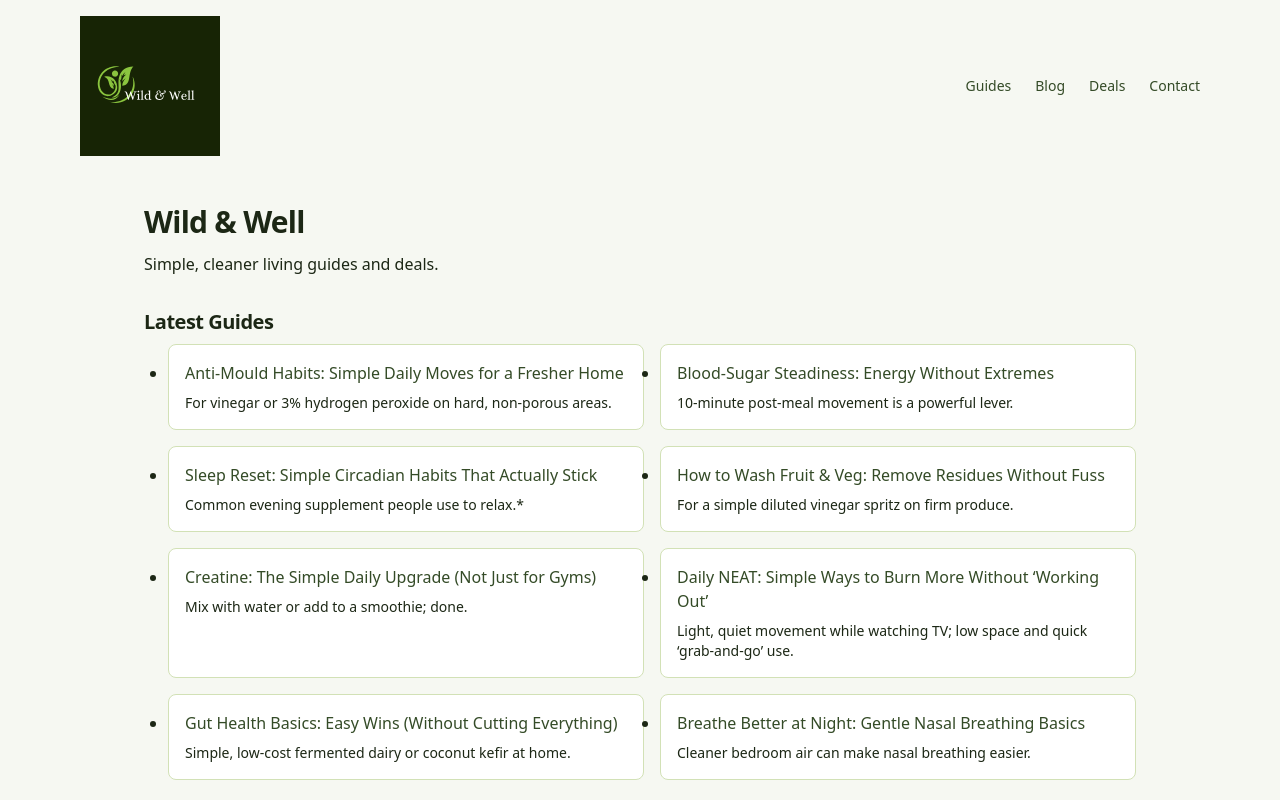
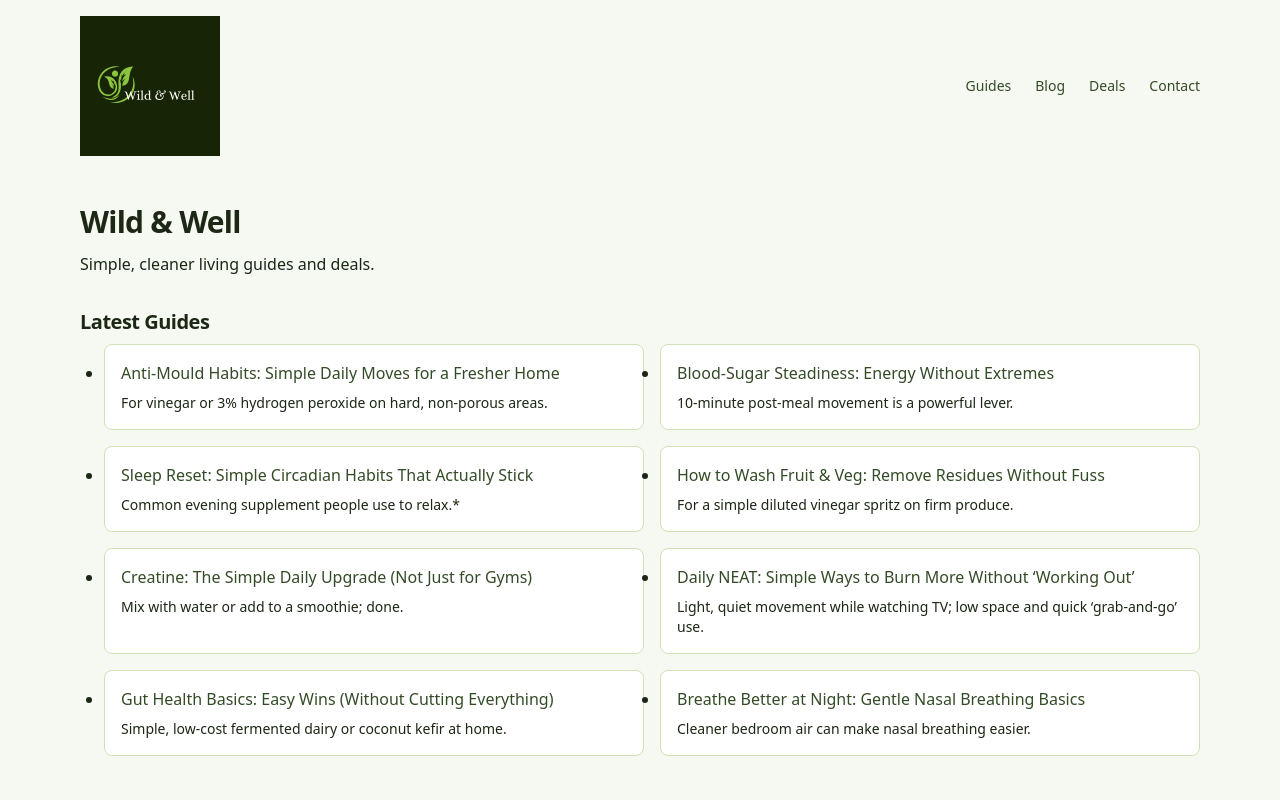
Before and after one commit to dariosandison/Eco---Holistic, a Next.js app: page / in a window 1280 px wide. Shown: the top 800 px of the page. Built offline with nearby package versions, Linux system fonts and the light colour scheme.

Commit message:
Update Layout.js

```diff
--- a/components/Layout.js
+++ b/components/Layout.js
@@ -1,16 +1,19 @@
-import Head from 'next/head';
-import Header from './Header';
-import Footer from './Footer';
+// components/Layout.js
+import SEO from '@/components/SEO';
+import Header from '@/components/Header';
+import Footer from '@/components/Footer';
+import site from '@/../site.config';
 
-export default function Layout({ children }) {
+export default function Layout({ children, seo = {} }) {
   return (
     <>
-      <Head>
-        <meta name="theme-color" content="#C9D8B6" />
-      </Head>
+      <SEO {...seo} canonical={seo.canonical || site.domain} />
       <div className="min-h-screen bg-olive-25 text-olive-950">
+        <a href="#main" className="sr-only focus:not-sr-only focus:block p-2">
+          Skip to content
+        </a>
         <Header />
-        <main className="mx-auto max-w-5xl px-4 py-8">{children}</main>
+        <main id="main" className="mx-auto max-w-6xl px-4 py-8">{children}</main>
         <Footer />
       </div>
     </>
```
